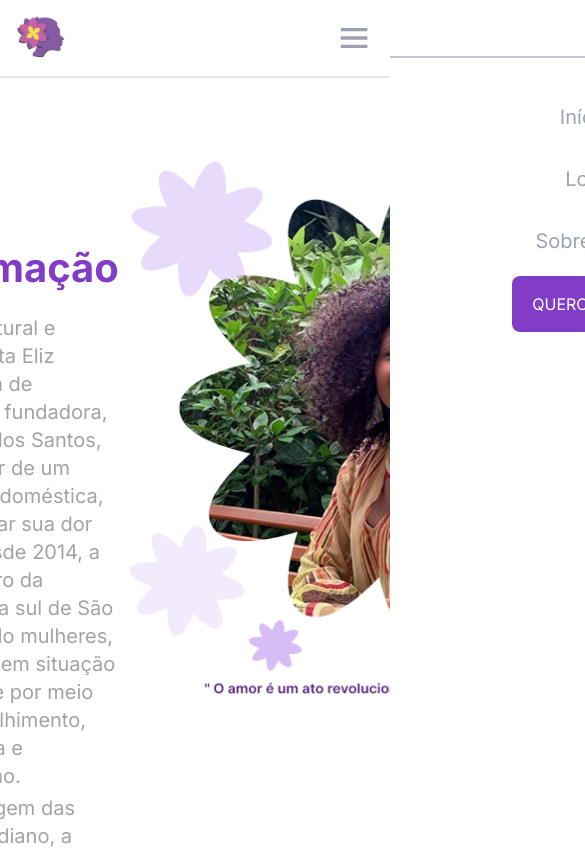
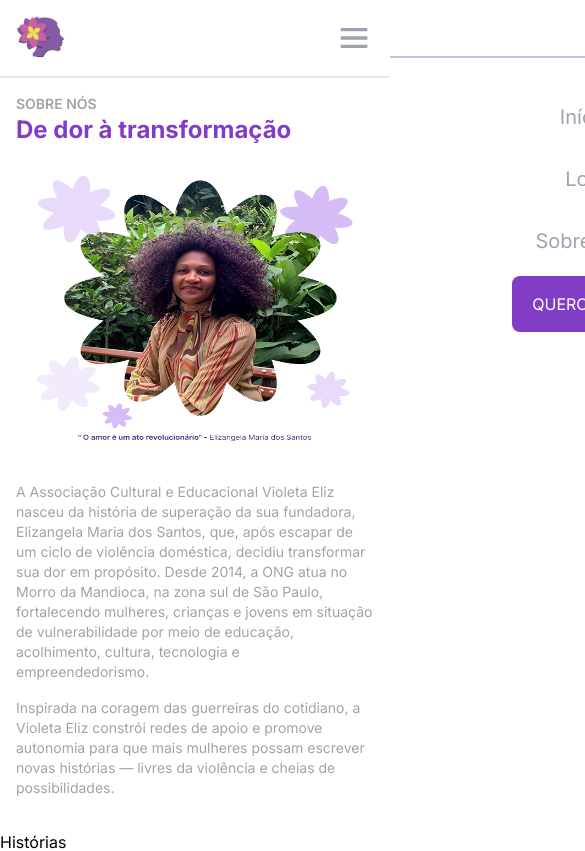
Before and after one commit to Projeto-FrontEnd-Fusion/Aceve-website-development, a Next.js app: page /sobre-nos in a window 390 px wide. Shown: the top 851 px of the page, 585 px wide, since content can reach past the window. Built offline with nearby package versions, Linux system fonts and the light colour scheme; a web font is replaced by a local one.

Commit message:
feat: semantics and responsiveness of the first section completed

```diff
--- a/src/app/sobre-nos/page.tsx
+++ b/src/app/sobre-nos/page.tsx
@@ -25,26 +25,29 @@ function SobreNos() {
             imageAlt: 'descrição da imagem...'
         }
     ]
-       const paragraph1 = "A Associação Cultural e Educacional Violeta Eliz nasceu da história de superação da sua fundadora, Elizangela Maria dos Santos, que, após escapar de um ciclo de violência doméstica, decidiu transformar sua dor em propósito. Desde 2014, a ONG atua no Morro da Mandioca, na zona sul de São Paulo, fortalecendo mulheres, crianças e jovens em situação de vulnerabilidade por meio de educação, acolhimento, cultura, tecnologia e empreendedorismo."
+    const paragraph1 = "A Associação Cultural e Educacional Violeta Eliz nasceu da história de superação da sua fundadora, Elizangela Maria dos Santos, que, após escapar de um ciclo de violência doméstica, decidiu transformar sua dor em propósito. Desde 2014, a ONG atua no Morro da Mandioca, na zona sul de São Paulo, fortalecendo mulheres, crianças e jovens em situação de vulnerabilidade por meio de educação, acolhimento, cultura, tecnologia e empreendedorismo."
 
     const paragraph2 = "Inspirada na coragem das guerreiras do cotidiano, a Violeta Eliz constrói redes de apoio e promove autonomia para que mais mulheres possam escrever novas histórias — livres da violência e cheias de possibilidades."
 
     return (
-        <main>
-            <section className="w-full min-h-[636px] my-[4.5rem] mx-[4.82rem]">
-                <div className="flex items-stretch justify-center max-h-96">
-                    <div className="max-w-[592px]">
-                        <h2 className="font-inter font-semibold text-lg text-[#A5A1A8] ">SOBRE NÓS</h2>
-                        <h3 className="font-inter font-bold text-[2.5rem] text-primary-600">De dor à transformação</h3>
+        <main className="flex flex-col">
+            <section className="w-full p-4 tablet:my-16 tablet:mx-8 desktop:my-[4.5rem] desktop:mx-[4.82rem]">
 
+                <div className="w-full flex flex-col tablet:items-start">
+                    <h2 className="font-inter font-semibold text-sm desktop:text-lg text-[#A5A1A8]">SOBRE NÓS</h2>
+                    <h3 className="font-inter font-bold text-2xl desktop:text-[2.5rem] text-primary-600">De dor à transformação</h3>
+                </div>
+
+                <div className="flex flex-col-reverse tablet:flex-row tablet:items-start desktop:flex-row items-center desktop:justify-center h-full">
+                    <div className="max-w-[592px] tablet:w-full tablet:overflow-auto tablet:z-0 max-h-[486px]">
                         <div className="py-4 ">
-                            <p className="font-inter font-normal text-xl text-[#A5A1A8] pb-1">{paragraph1}</p>
-                            <p className="font-inter font-normal text-xl text-[#A5A1A8]">{paragraph2}</p>
+                            <p className="font-inter font-normal text-sm tablet:text-base tablet:overflow-auto desktop:text-xl text-[#A5A1A8] mb-4">{paragraph1}</p>
+                            <p className="font-inter font-normal text-sm tablet:text-base desktop:text-xl text-[#A5A1A8]">{paragraph2}</p>
                         </div>
                     </div>
-                    <div className="max-w-592px">
-                        <figure>
-                            <Image src={flowerBanner} alt="" className="max-h-[548px] max-w-[595px]" />
+                    <div className="py-6 tablet:py-0 z-50">
+                        <figure className=''>
+                            <Image src={flowerBanner} alt="" className="max-h-[17rem] max-w-[20.5rem]  tablet:max-h-[21.63rem] tablet:max-w-[23.5rem] desktop:max-h-[650px] desktop:max-w-[595px]" />
                             {/* <figcaption className="font-inter font-semibold text-sm text-primary-600">"O amor é um ato revolucionário." <span className="font-normal"> - Elizangela Maria dos Santos</span></figcaption> */}
                         </figure>
                     </div>
```
